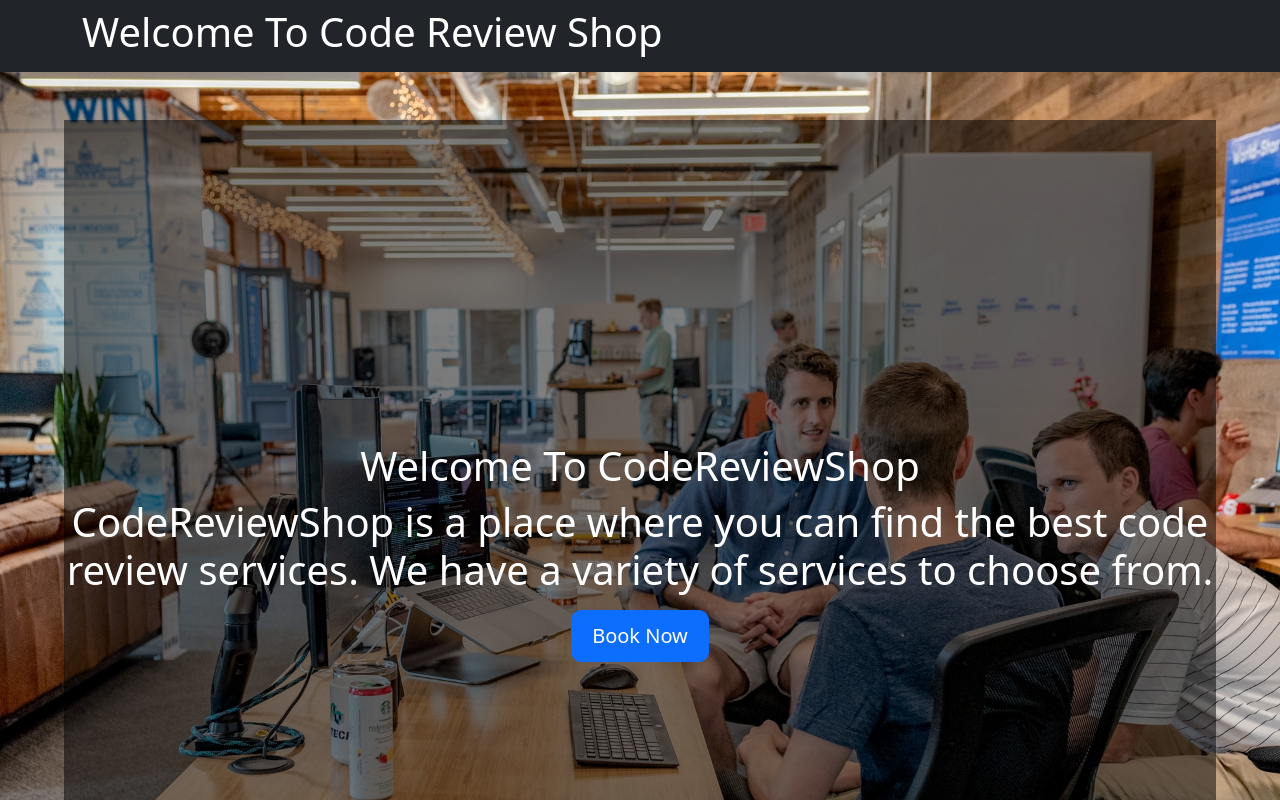
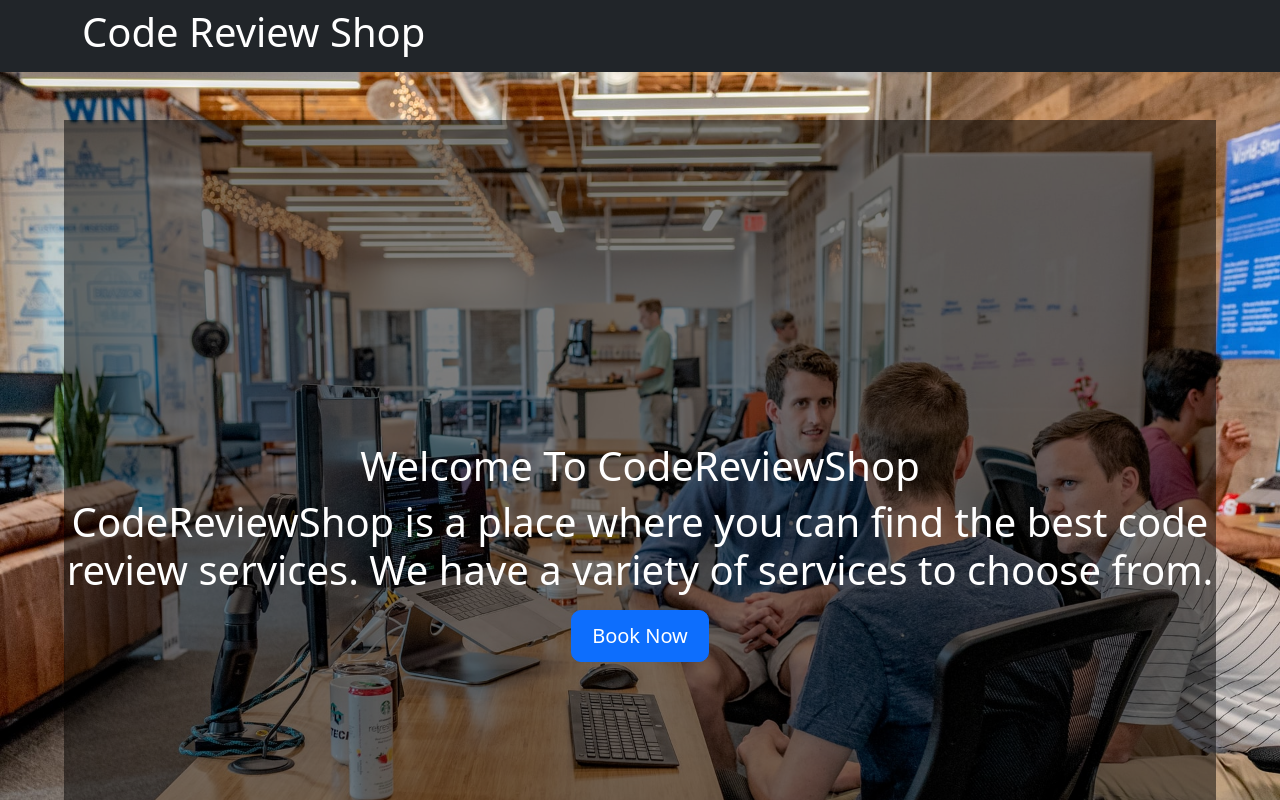
Before and after one commit to project-graveyard/codereviewshop, a React (Create React App) app: page / in a window 1280 px wide. Shown: the top 800 px of the page. Built offline with nearby package versions, Linux system fonts and the light colour scheme.

Commit message:
remove navbar buttons

```diff
--- a/src/Components/Navbar/Navbar.js
+++ b/src/Components/Navbar/Navbar.js
@@ -12,7 +12,7 @@ function Navbar() {
             className="d-flex align-items-center my-2 my-lg-0 me-lg-auto text-white text-decoration-none"
             exact
           >
-            <h3 className="display-6">Welcome To Code Review Shop</h3>
+            <h3 className="display-6">Code Review Shop</h3>
           </Link>
 
         </div>
```
